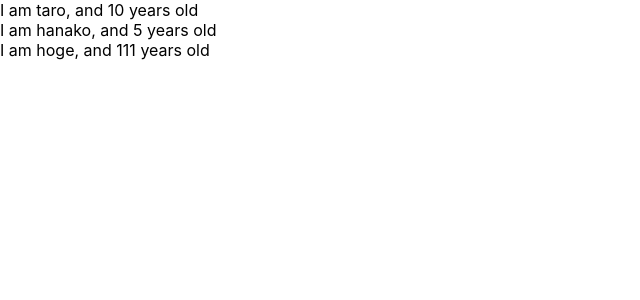
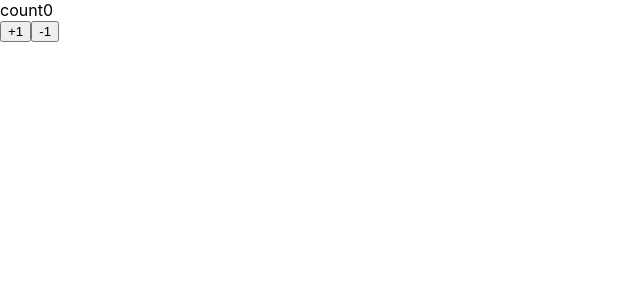
Before and after one commit to nyshk97/udemy-react-redux, a React (Create React App) app: page / in a window 1280 px wide. Shown: the top 300 px of the page, without its empty margins (0-640 px from the left). Built offline with nearby package versions, Linux system fonts and the light colour scheme.

Commit message:
learn state

```diff
--- a/src/App.js
+++ b/src/App.js
@@ -1,32 +1,35 @@
 import React from "react";
-import PropTypes from 'prop-types'
 
 const App = () => {
-  const profiles = [
-    { name: "taro", age: 10 },
-    { name: 'hanako', age: 5 },
-    { name: "hoge", age: 111 },
-  ];
-  return (
-    <div>
-      {profiles.map((profile, index) => {
-        return <User name={profile.name} age={profile.age} key={index} />;
-      })}
-    </div>
-  );
+  return <Counter />;
 };
 
-const User = (props) => {
-  return (
-    <div>
-      I am {props.name}, and {props.age} years old
-    </div>
-  );
-};
-
-User.propTypes = {
-  name: PropTypes.string,
-  age: PropTypes.number.isRequired,
+class Counter extends React.Component {
+  constructor(props) {
+    super(props)
+    this.state = {
+      count: 0
+    }
+  }
+  handleClick() {
+    this.setState({
+      count: this.state.count + 1
+    })
+  }
+  handleMinus() {
+    this.setState({
+      count: this.state.count - 1
+    })
+  }
+  render() {
+    return(
+      <>
+        <div>count{this.state.count}</div>
+        <button onClick={() => { this.handleClick() }}>+1</button>
+        <button onClick={() => { this.handleMinus() }}>-1</button>
+      </>
+    )
+  }
 }
 
 export default App;
```
